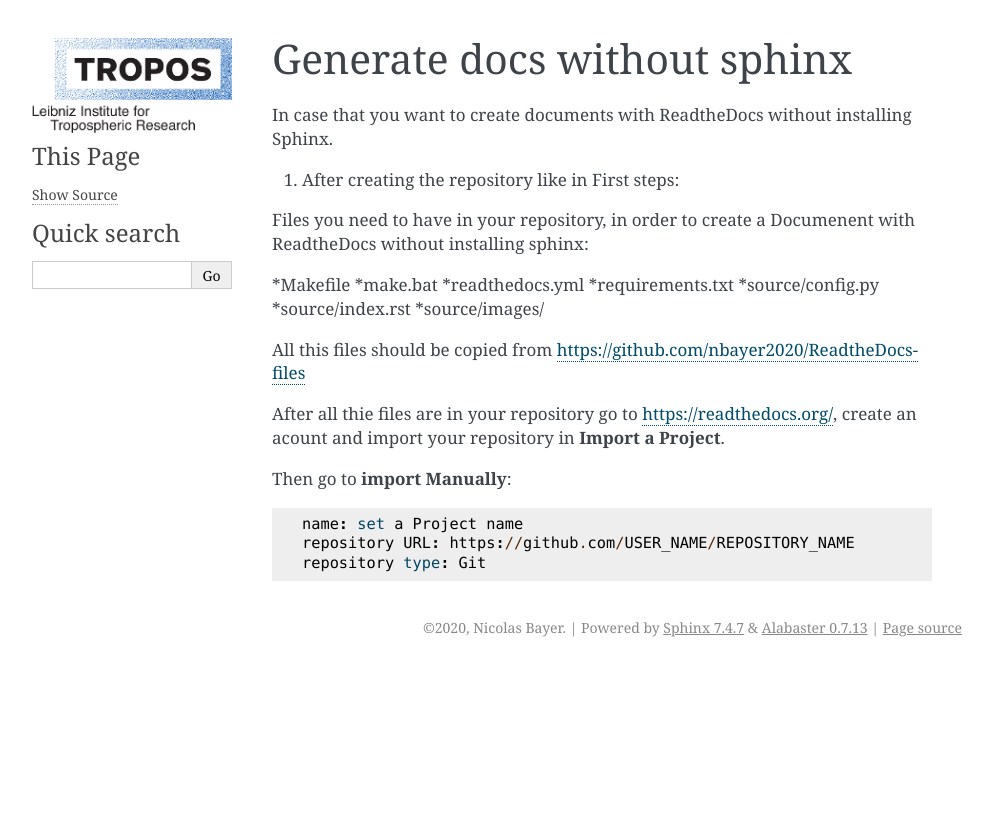
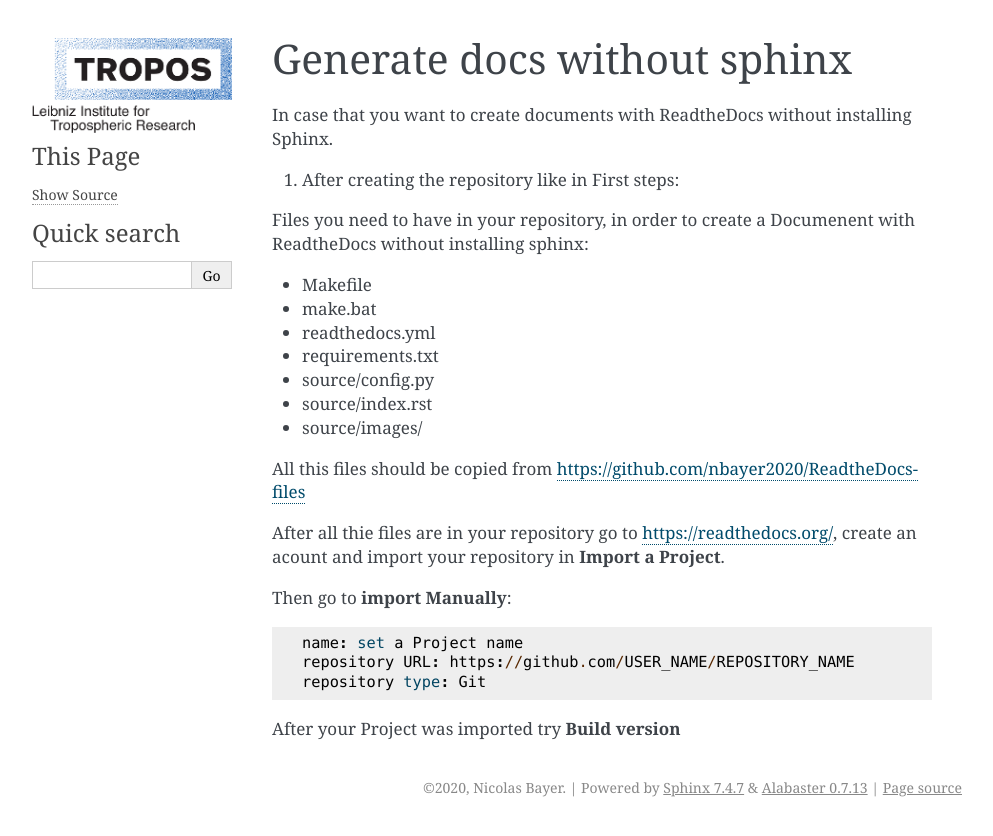
Before and after one commit to nbayer2020/Simple-GitHub-repo-and-ReadTheDocs-set-up-Guide, a Sphinx documentation site: the page built from source/read_the_docs.md, in a window 1280 px wide. Shown: the top 836 px of the page, without its empty margins (148-1141 px from the left). Built offline with Sphinx 7.4.7, drawn with Linux system fonts in a browser that asks for light colours.

Commit message:
Update read_the_docs.md

````diff
--- a/source/read_the_docs.md
+++ b/source/read_the_docs.md
@@ -7,13 +7,13 @@ In case that you want to create documents with ReadtheDocs without installing Sp
 
 Files you need to have in your repository, in order to create a Documenent with ReadtheDocs without installing sphinx:
 
-*Makefile
-*make.bat
-*readthedocs.yml
-*requirements.txt
-*source/config.py
-*source/index.rst
-*source/images/
+* Makefile
+* make.bat
+* readthedocs.yml
+* requirements.txt
+* source/config.py
+* source/index.rst
+* source/images/
 
 All this files should be copied from [https://github.com/nbayer2020/ReadtheDocs-files](https://github.com/nbayer2020/ReadtheDocs-files)
 
@@ -26,3 +26,5 @@ name: set a Project name
 repository URL: https://github.com/USER_NAME/REPOSITORY_NAME
 repository type: Git
 ```
+
+After your Project was imported try **Build version**
````
